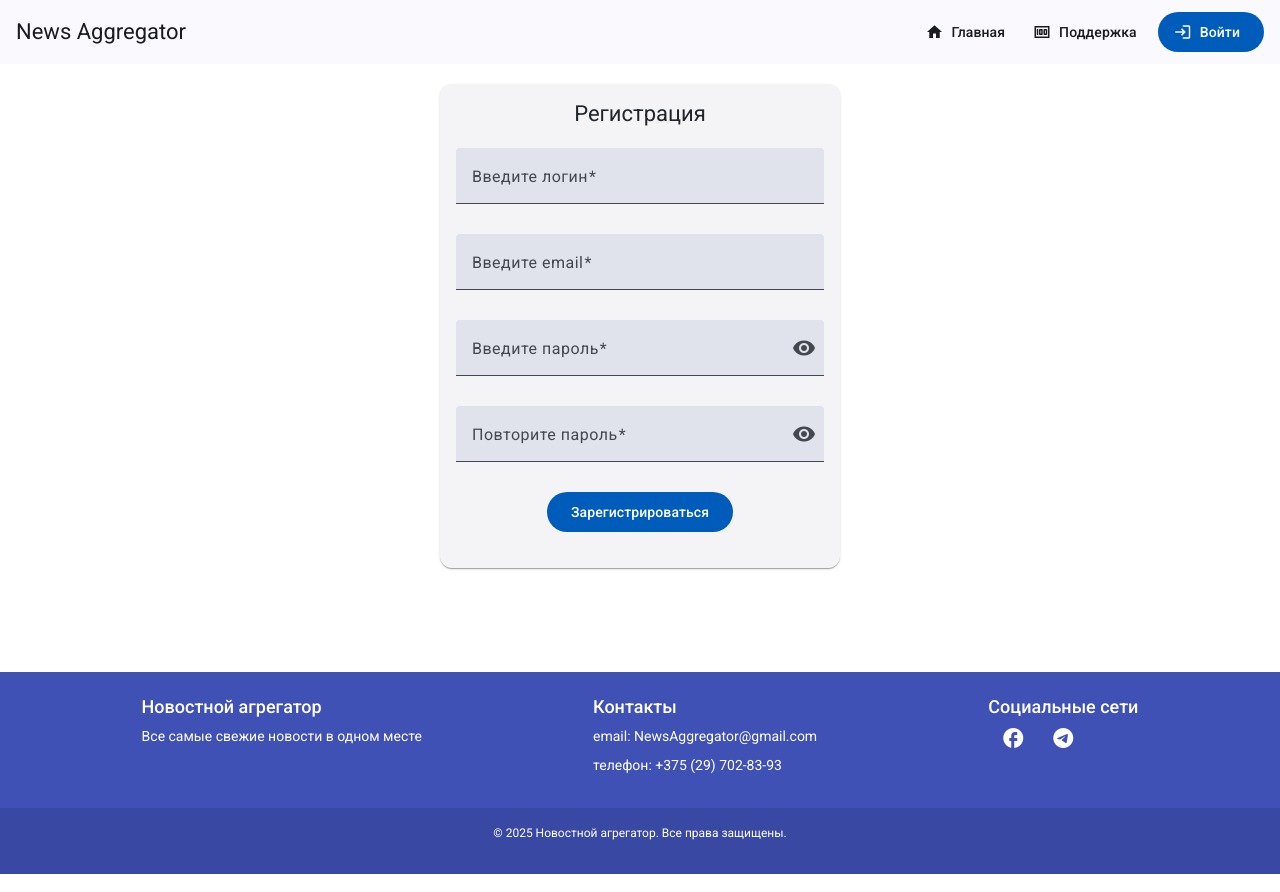
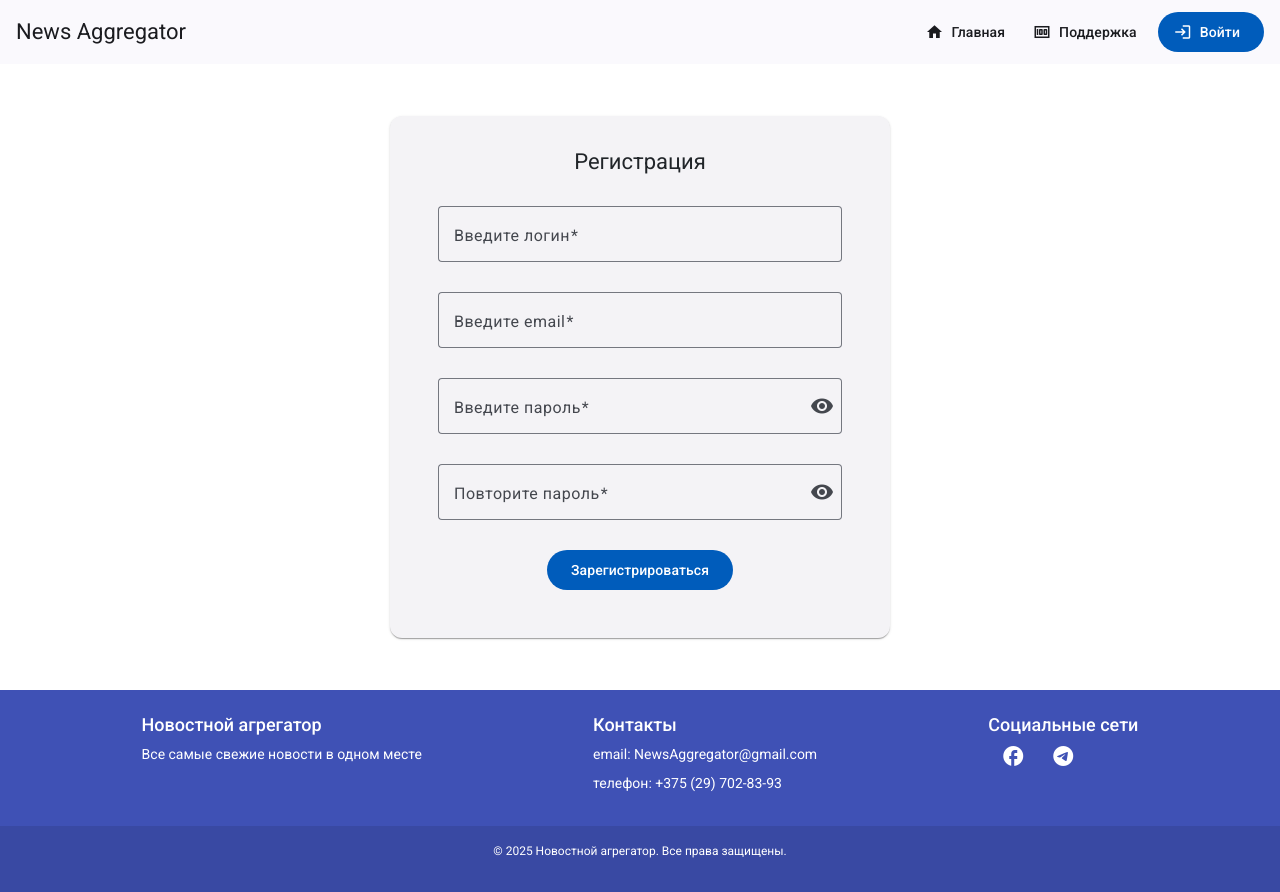
Before and after one commit to KopachAlexey/NewsAggregatorApp, an Angular app: page /new-user in a window 1280 px wide. Built offline with nearby package versions, Linux system fonts and the light colour scheme.

Commit message:
Доработан компонент для добавления нового пользователя

```diff
--- a/src/app/components/add-user/add-user.component.html
+++ b/src/app/components/add-user/add-user.component.html
@@ -1,4 +1,3 @@
-<div class="add-user-container">
 <mat-card class="add-user-card">
   <mat-card-header class="add-user-card-header">
     <mat-card-title>Регистрация</mat-card-title>
@@ -7,7 +6,7 @@
     <form [formGroup]="addUserForm" (ngSubmit)="addUser()">
       <div class="form-fields">
         <div>
-            <mat-form-field class="login-field field">
+          <mat-form-field class="login-field field" appearance="outline">
             <mat-label>Введите логин</mat-label>
             <input matInput type="text" formControlName="login" />
             @if(addUserForm.get('login')?.hasError('required')){
@@ -19,7 +18,7 @@
           </mat-form-field>
         </div>
         <div>
-            <mat-form-field class="email-field field">
+          <mat-form-field class="email-field field" appearance="outline">
             <mat-label>Введите email</mat-label>
             <input matInput type="email" formControlName="email"/>
             @if(addUserForm.get('email')?.hasError('required')){
@@ -31,7 +30,7 @@
           </mat-form-field>
         </div>
         <div>
-            <mat-form-field class="password-field field">
+          <mat-form-field class="password-field field" appearance="outline">
             <mat-label>Введите пароль</mat-label>
             <input matInput [type]="isPasswordVisible? 'text' : 'password'" formControlName="password"/>
             <button type="button" mat-icon-button (click)="changePasswordVisibility()" matSuffix type="button">
@@ -46,7 +45,7 @@
           </mat-form-field>
         </div>
         <div>
-            <mat-form-field class="repeat-password-field field">
+          <mat-form-field class="repeat-password-field field" appearance="outline">
             <mat-label>Повторите пароль</mat-label>
             <input matInput [type]="isRepeatPasswordVisible? 'text' : 'password'" formControlName="repeatPassword"/>
             <button type="button" mat-icon-button matSuffix (click)="changeRepeatPasswordVisibility()">
@@ -63,15 +62,7 @@
         <div class="add-user-button">
           <button mat-flat-button type="submit" >Зарегистрироваться</button>
         </div>
-          <div class="server-errors">
-            @if(serverErrors.length > 0) {
-              @for (error of serverErrors; track $index) {
-                <mat-error>{{error}}</mat-error>
-              }
-            }
-          </div>
       </div>
     </form>
   </mat-card-content>
 </mat-card>
-</div>
--- a/src/app/components/add-user/add-user.component.scss
+++ b/src/app/components/add-user/add-user.component.scss
@@ -1,12 +1,8 @@
-.add-user-container {
-  width: 100%;
-  display: flex;
-  justify-content: center;
-}
-
 .add-user-card {
   width: 100%;
-  max-width: 400px;
+  max-width: 500px;
+  margin: 2rem auto;
+  padding: 1rem 2rem 2rem 2rem;
 }
 
 .field {
@@ -14,7 +10,7 @@
 }
 
 .add-user-card-header {
-  margin-bottom: 20px;
+  margin-bottom: 30px;
   display: flex;
   justify-content: center;
 }
@@ -29,8 +25,3 @@
   flex-direction: column;
   gap: 10px;
 }
-
-.server-errors {
-  text-align: center;
-  margin-top: 10px;
-}
--- a/src/app/components/add-user/add-user.component.ts
+++ b/src/app/components/add-user/add-user.component.ts
@@ -1,13 +1,14 @@
 import { AuthenticationService } from './../../services/authentication.service';
 import { NewUser } from './../../models/new-user';
 import { HttpErrorResponse } from '@angular/common/http';
-import { Component } from '@angular/core';
+import { Component, OnInit } from '@angular/core';
 import { UserService } from '../../services/user.service';
 import { ErrorResponse } from '../../models/error-response';
 import { MatFormFieldModule} from '@angular/material/form-field';
 import { MatButtonModule } from '@angular/material/button';
 import { MatCardModule } from '@angular/material/card';
 import {MatInputModule} from '@angular/material/input';
+import { MatSnackBar, MatSnackBarModule } from '@angular/material/snack-bar';
 import { MatIconModule } from '@angular/material/icon';
 import { FormControl, FormGroup, ReactiveFormsModule, Validators, ValidatorFn, ValidationErrors, AbstractControl } from '@angular/forms';
 import { NewsAggregatorConsts } from '../../models/news-aggregator-consts';
@@ -16,17 +17,18 @@ import { ReturnUrlService } from '../../services/return-url.service';
 @Component({
   selector: 'app-add-user',
   standalone: true,
-  imports: [ReactiveFormsModule, MatButtonModule, MatInputModule, MatFormFieldModule, MatCardModule,  MatIconModule],
+  imports: [ReactiveFormsModule, MatButtonModule, MatInputModule, MatFormFieldModule, MatCardModule,
+    MatIconModule, MatSnackBarModule],
   templateUrl: './add-user.component.html',
   styleUrl: './add-user.component.scss'
 })
-export class AddUserComponent {
+export class AddUserComponent implements OnInit {
   private readonly authServices : AuthenticationService;
   private readonly userServices : UserService;
   private readonly returnUrlService : ReturnUrlService;
   private _isPasswordVisible : boolean = false;
   private _isRepeatPasswordVisible : boolean = false;
-  serverErrors : string[] =[];
+  private snackBar: MatSnackBar;
   newUser? : NewUser;
   id? : string;
   addUserForm : FormGroup;
@@ -41,12 +43,14 @@ export class AddUserComponent {
     return this._isRepeatPasswordVisible;
   }
 
-  constructor(userServices : UserService, returnUrlService : ReturnUrlService, authServices : AuthenticationService) {
+  constructor(userServices : UserService, returnUrlService : ReturnUrlService,
+    authServices : AuthenticationService, snackBar: MatSnackBar) {
     this.userServices = userServices;
     this.minLoginLenth = NewsAggregatorConsts.MinLoginLenth;
     this.minPasswordLenth = NewsAggregatorConsts.MinPasswordLenth;
     this.returnUrlService = returnUrlService;
     this.authServices = authServices;
+    this.snackBar = snackBar;
     this.addUserForm = new FormGroup({
       login : new FormControl('',[Validators.required, Validators.minLength(NewsAggregatorConsts.MinLoginLenth)]),
       email : new FormControl('',[Validators.required, Validators.email]),
@@ -55,9 +59,12 @@ export class AddUserComponent {
     },
     {
       validators: this.checkPasswordConfirmed
+    });
+  }
+
+    ngOnInit(): void {
+      window.scrollTo(0 , 0);
     }
-  );
-  }
 
   private checkPasswordConfirmed(addUserForm : AbstractControl) : ValidationErrors | null {
     let password : string = addUserForm.get<string>('password')?.value;
@@ -78,7 +85,6 @@ export class AddUserComponent {
       login : this.addUserForm.get<string>('login')?.value,
       password : this.addUserForm.get<string>('password')?.value
     }
-    this.serverErrors = [];
     this.userServices.addUser(this.newUser).subscribe({
       next : (response) => {
         this.id = response.id;
@@ -87,27 +93,35 @@ export class AddUserComponent {
       },
       error : (error : HttpErrorResponse) => {
         if(error.status === 409) {
-          const responseError = error.error as ErrorResponse
-          if(responseError.messages) {
-            responseError.messages.forEach((message) => {
-              this.serverErrors.push(message);
-            })
-          }
+           this.snackBar.open('Ошибка: Пользователь с такими данными уже существует', 'ОК', {
+            panelClass: ['error-snackbar'],
+            verticalPosition: 'top'
+          });
+        }
+        else if(error.status === 400) {
+          this.snackBar.open('Ошибка', 'Закрыть', {
+            panelClass: ['error-snackbar'],
+            verticalPosition: 'top'
+          });
+        }
+        else if(error.status === 500) {
+          this.snackBar.open('Ошибка: На сервере произошла ошибка', 'ОК', {
+            panelClass: ['error-snackbar'],
+            verticalPosition: 'top'
+          });
         }
         this.addUserForm.get('password')?.setValue('');
         this.addUserForm.get('repeatPassword')?.setValue('');
         console.error('Error when try add user', error);
       }
     });
-
   }
-
   private loginNewUser() : void {
     if(!this.newUser)
       return;
     this.authServices.login(this.newUser.password, this.newUser.login).subscribe({
       next : () => {
-        this.returnUrlService.redirectToReturnUrl();
+        this.returnUrlService.returnAfterLogin();
       },
       error : (err : HttpErrorResponse) => {
         console.error("Authentication, after add user, faild");
```
Lines whose indentation alone changed are shown as unchanged.
